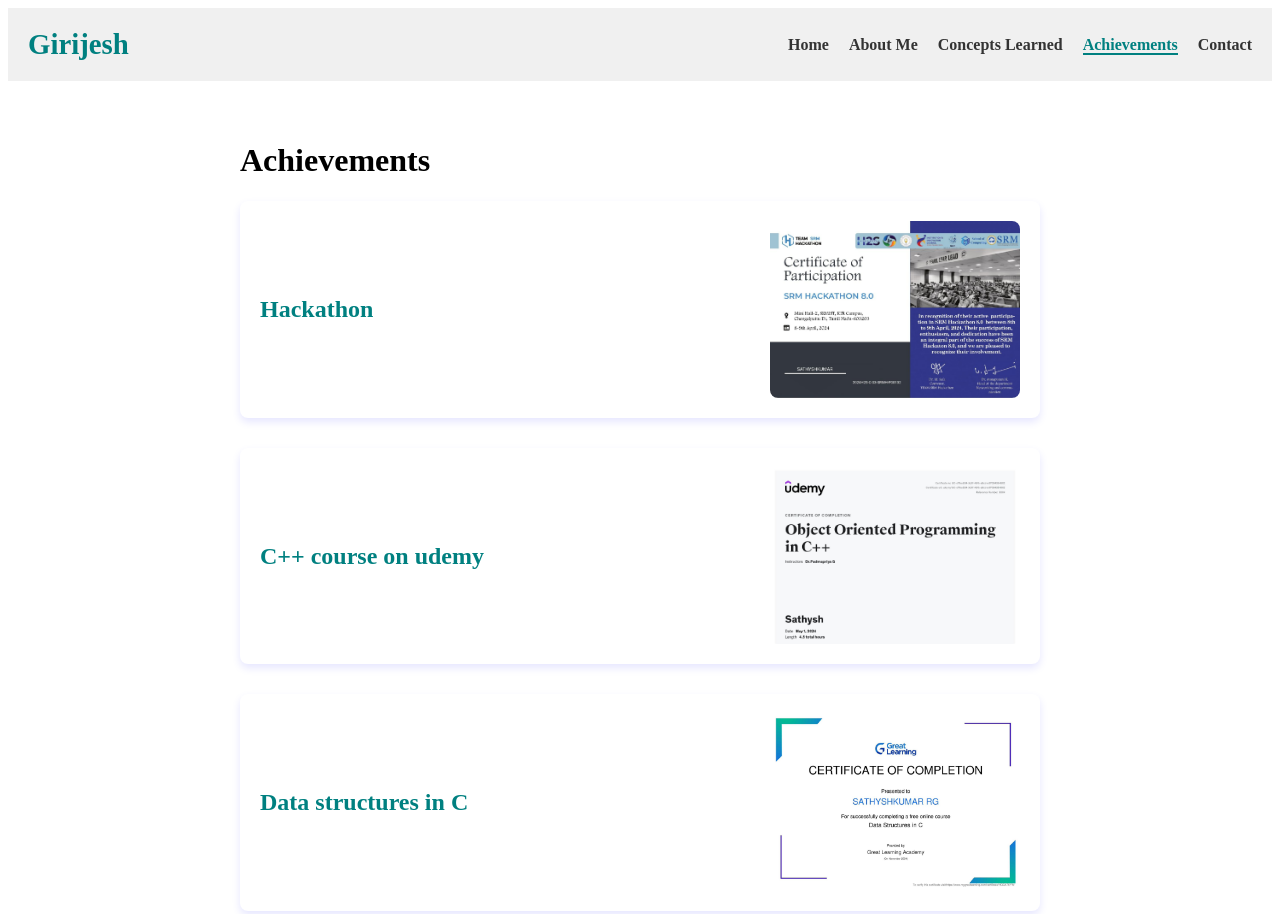
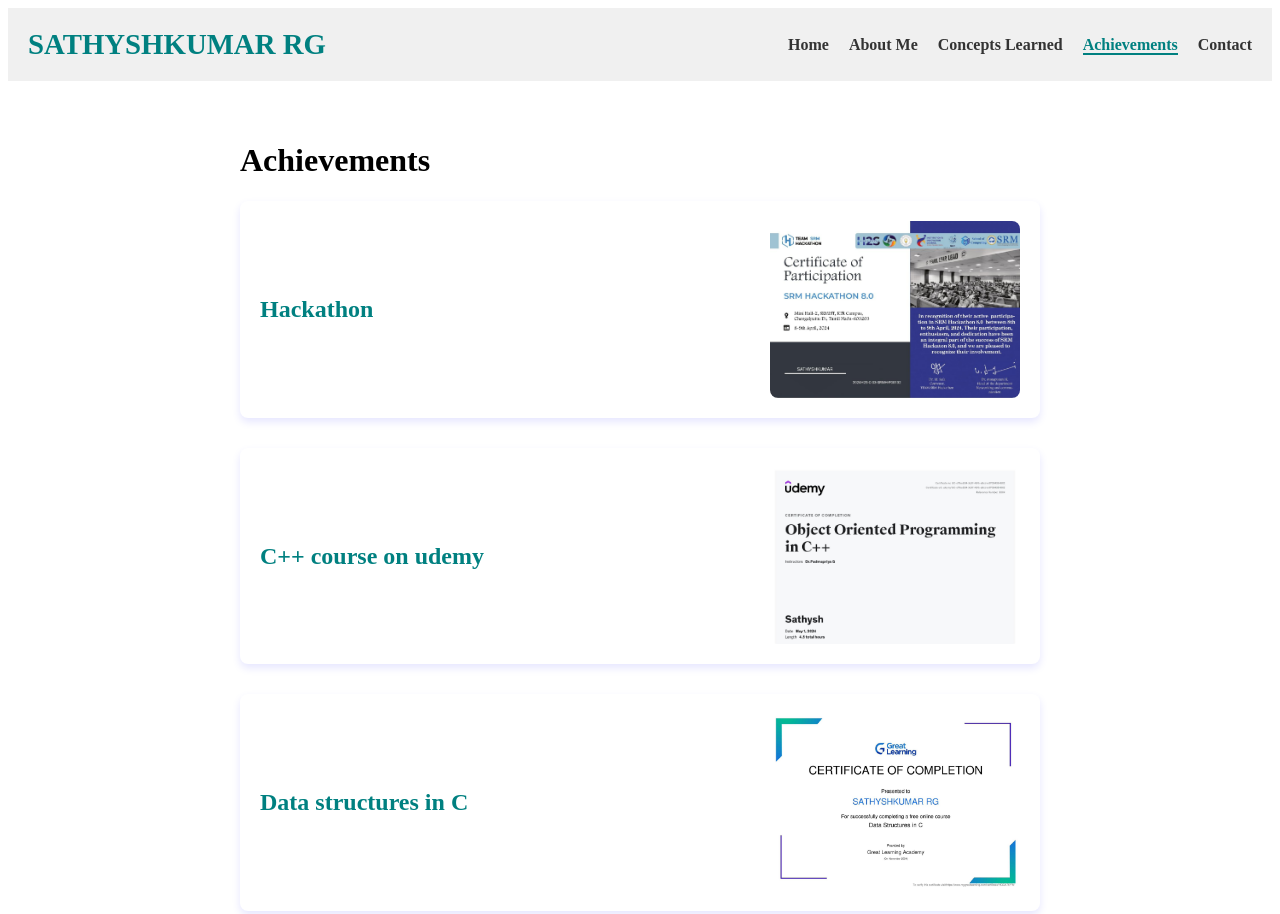
Before and after one commit to sathysh/portfolio2, a plain HTML site: page achievements.html in a window 1280 px wide. Shown: the top 914 px of the page. Drawn offline with Linux system fonts and the light colour scheme; files whose address does not match are found by name.

Commit message:
Update achievements.html

```diff
--- a/achievements.html
+++ b/achievements.html
@@ -3,7 +3,7 @@
 <head>
     <meta charset="UTF-8">
     <meta name="viewport" content="width=device-width, initial-scale=1.0">
-    <title>Achievements - Girijesh</title>
+    <title>Achievements - SATHYSHKUMAR RG</title>
     <link rel="stylesheet" href="header.css">
     <link rel="stylesheet" href="achievements.css">
 </head>
@@ -11,7 +11,7 @@
 
 <header>
     <div class="header-container">
-        <h1>Girijesh</h1> <!-- This is your logo text -->
+        <h1>SATHYSHKUMAR RG</h1> <!-- This is your logo text -->
         <nav>
             <ul>
                 <li><a href="index.html" class="home-link">Home</a></li>
```
